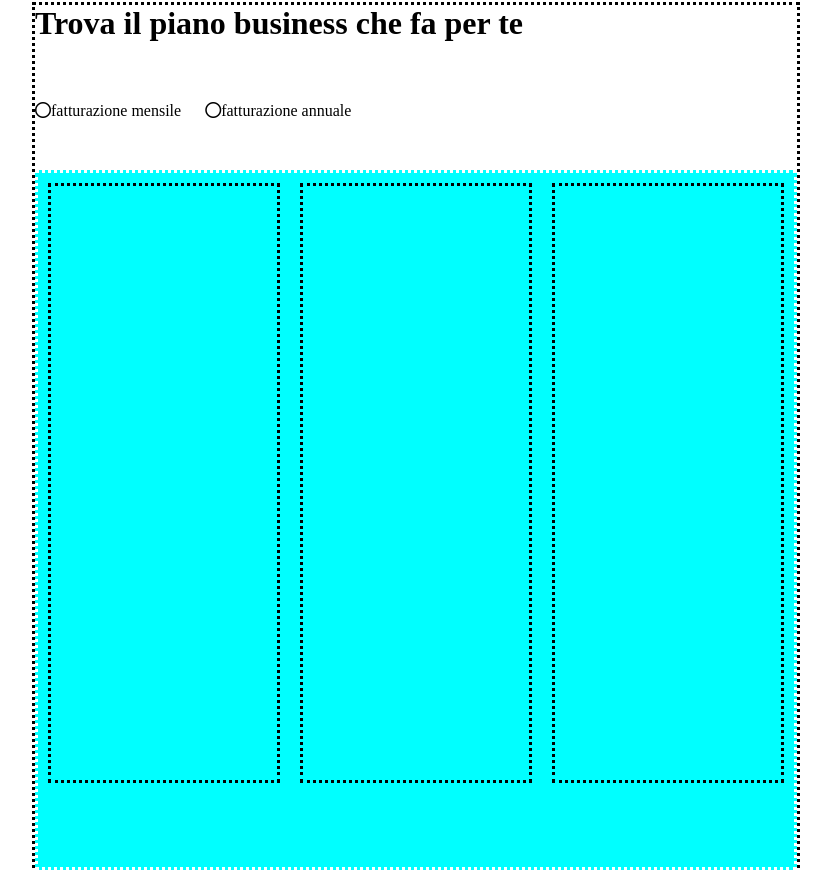
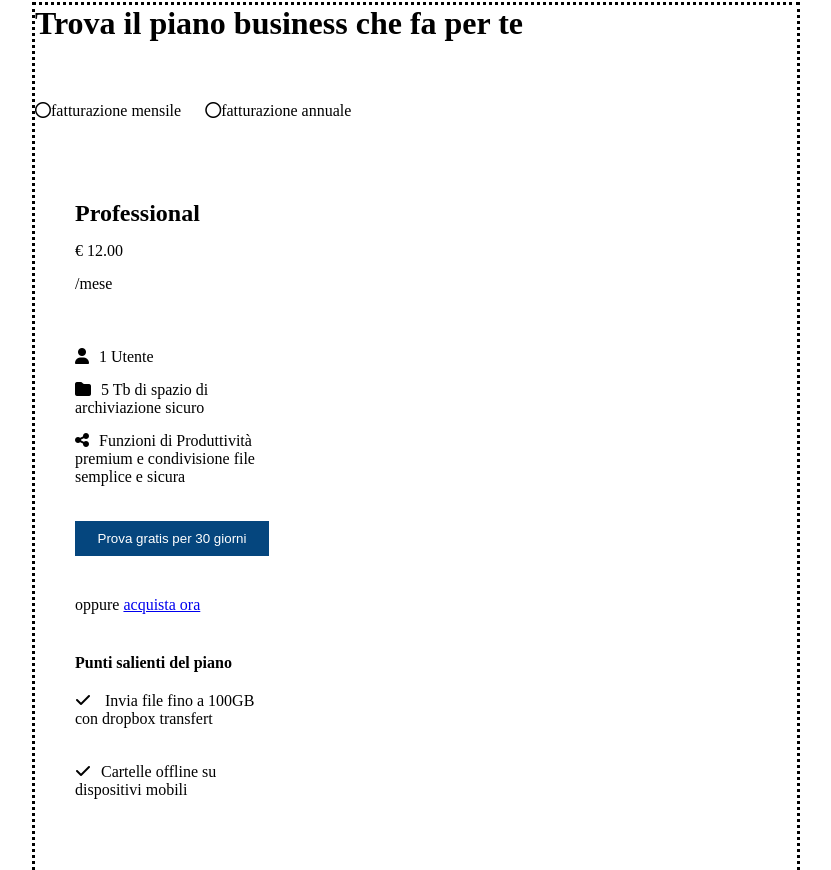
Before and after one commit to Runatorium/htmlcss-dropbox, a plain HTML site: page index.html in a window 1280 px wide. Shown: the part 798-1668 px from the top of the page, without its empty margins (224-1055 px from the left). Drawn offline with Linux system fonts and the light colour scheme.

Commit message:
working on businessplans box

```diff
--- a/css/style.css
+++ b/css/style.css
@@ -154,22 +154,52 @@ main{
 #businessplanbox{
     display: flex;
     width: 100%;
-    height: 700px; /*DebugFeature*/
     margin-top: 50px;
-    background-color: aqua ; /*DebugFeature*/
-    border-color: white; /*DebugFeature*/
-    border-style: dotted; /*DebugFeature*/
 }
 
 .businessplan{
-
+    display: flex;
+    flex-direction: column;
     margin: 10px;
     width: calc(100% /3);
-    height: 600px; /*DebugFeature*/
     border-color: black; /*DebugFeature*/
-    border-style: dotted; /*DebugFeature*/
+    border-width: thin;
 }
 
+.businessplan ul{
+    display: flex;
+    flex-direction: column;
+    padding: 20px;
+}
+
+.secondul i{
+    margin-right: 10px;
+}
+
+.businessplan li{
+    margin-bottom: 15px;
+}
+
+.titolo{
+    font-size: 24px;
+    font-weight: bold;
+}
+
+.freetrialbutton{
+        height: auto;
+        width: auto;
+        padding: 10px;
+        background-color: rgb(5, 70, 126);
+        color: white;
+        border-style: none;
+        margin-top: 20px;
+}
+ul p{
+    margin-top: 40px;
+}
+ul .bottomtext{
+    margin-top: 20px;
+}
 #officecontactbox{
     display: flex;
     flex-direction: column;
--- a/index.html
+++ b/index.html
@@ -71,7 +71,37 @@
           >
         </div>
         <div id="businessplanbox">
-          <div class="businessplan"></div>
+          <div class="businessplan">
+            <ul class="firstul">
+              <li class="titolo">Professional</li>
+              <li class="Cost">€ 12.00</li>
+              <li class="montlyplan">/mese</li>
+            </ul>
+            <ul class="secondul">
+              <li><i class="fa-solid fa-user"></i>1 Utente</li>
+              <li>
+                <i class="fa-solid fa-folder"></i>5 Tb di spazio di
+                archiviazione sicuro
+              </li>
+              <li>
+                <i class="fa-solid fa-share-nodes"></i>Funzioni di Produttività
+                premium e condivisione file semplice e sicura
+              </li>
+              <button class="freetrialbutton">
+                Prova gratis per 30 giorni
+              </button>
+              <p>oppure <a href="#">acquista ora</a></p>
+              <p><strong>Punti salienti del piano</strong></p>
+              <li class="bottomtext">
+                <i class="fa-solid fa-check"></i>
+                Invia file fino a 100GB con dropbox transfert
+              </li>
+              <li class="bottomtext">
+                <i class="fa-solid fa-check"></i>Cartelle offline su dispositivi
+                mobili
+              </li>
+            </ul>
+          </div>
           <div class="businessplan"></div>
           <div class="businessplan"></div>
         </div>
```
